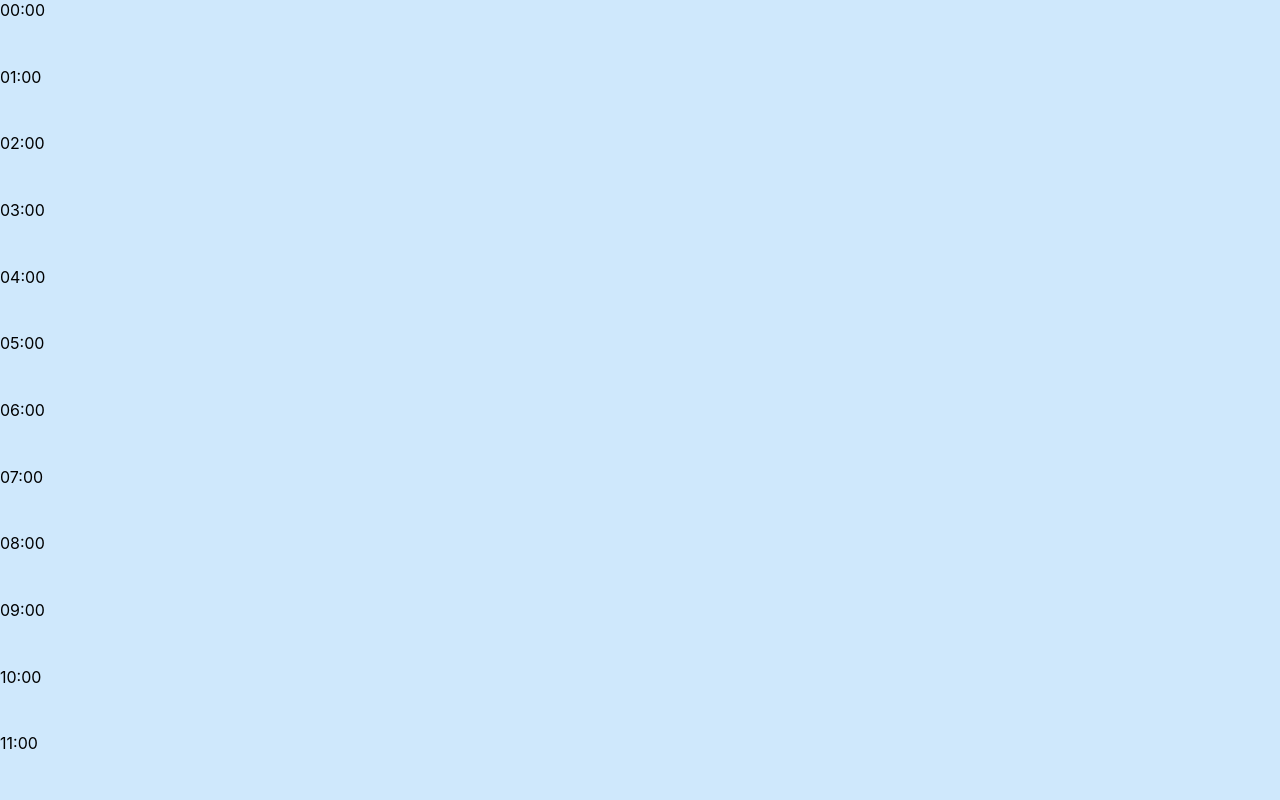
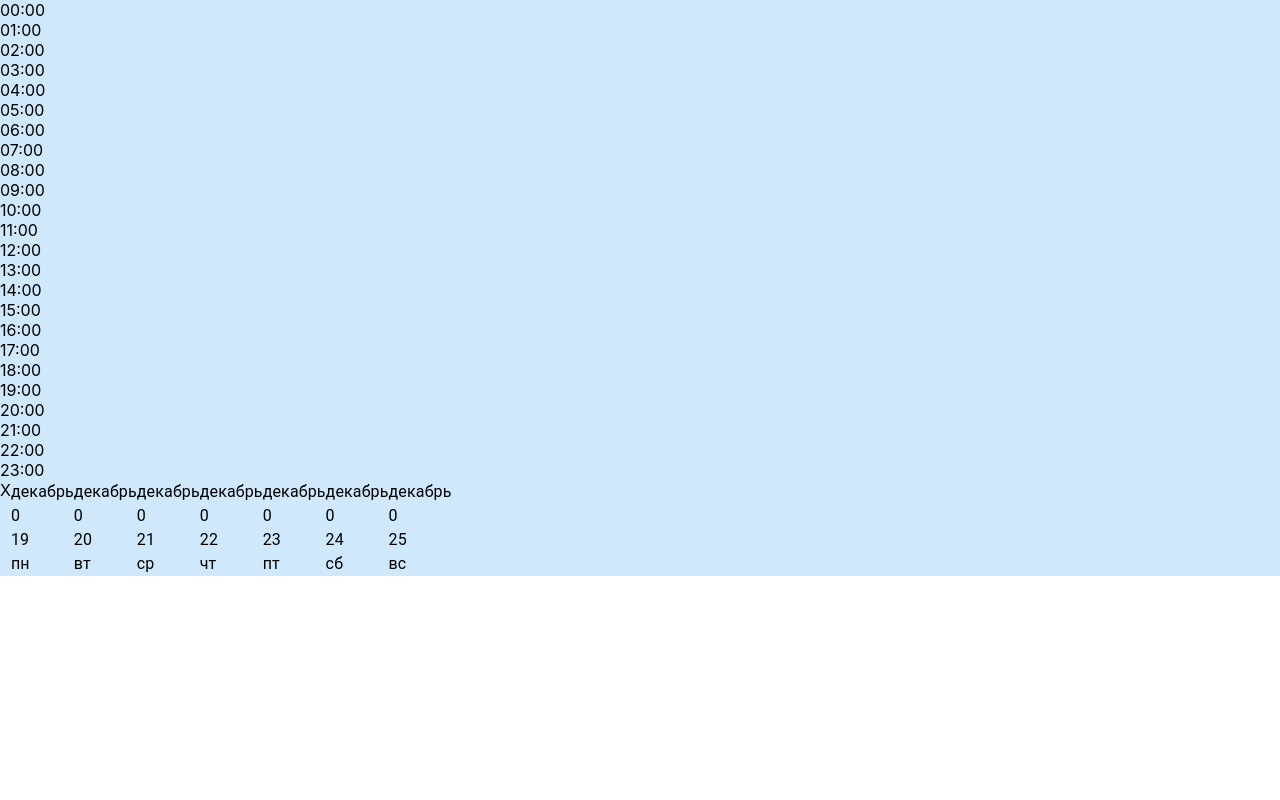
Before and after one commit to Vonubat/clinic-scheduler, a React (Create React App) app: page / in a window 1280 px wide. Shown: the top 800 px of the page. Built offline with nearby package versions, Linux system fonts and the light colour scheme.

Commit message:
feat: add TableHeaderCell component

```diff
--- a/src/components/index.ts
+++ b/src/components/index.ts
@@ -1,2 +1,3 @@
 export { Timeline } from './scheduler/Timeline';
 export { TableHeader } from './scheduler/TableHeader';
+export { TableHeaderCell } from './scheduler/TableHeaderCell';
--- a/src/components/scheduler/TableHeader.tsx
+++ b/src/components/scheduler/TableHeader.tsx
@@ -1,10 +1,10 @@
 import React from 'react';
-import { TIMELINE, locale } from '../../constants';
 import { useAppSelector } from 'hooks';
 import { timeSelector } from 'store';
 import Box from '@mui/material/Box';
 import styled from '@emotion/styled';
-import { DateTime } from 'luxon';
+import { fillDaysHelper } from 'utils';
+import { TableHeaderCell } from './TableHeaderCell';
 
 const Container = styled(Box)({
   display: 'flex',
@@ -15,14 +15,15 @@ const Cell = styled(Box)({
 });
 
 export const TableHeader = (): JSX.Element => {
-  const currentTime: DateTime = DateTime.now().setLocale(locale);
-  const dt: DateTime = useAppSelector(timeSelector).dt;
-  const days = fillDaysHelper(dt);
+  const { selectedTime } = useAppSelector(timeSelector);
+  const days = fillDaysHelper(selectedTime);
+  console.log(days);
+
   return (
     <Container>
       <Box>X</Box>
-      {TIMELINE.map((time: string): JSX.Element => {
-        return <Cell key={time}>{time}</Cell>;
+      {days.map((day): JSX.Element => {
+        return <TableHeaderCell key={day.day} day={day} />;
       })}
     </Container>
   );
--- /dev/null
+++ b/src/components/scheduler/TableHeaderCell.tsx
@@ -0,0 +1,29 @@
+import React from 'react';
+import Box from '@mui/material/Box';
+import styled from '@emotion/styled';
+import { DateTime } from 'luxon';
+import { Typography } from '@mui/material';
+import { useAppSelector } from 'hooks';
+import { timeSelector } from 'store';
+
+type Props = {
+  day: DateTime;
+};
+
+const Container = styled(Box)({
+  display: 'flex',
+  flexDirection: 'column',
+});
+
+export const TableHeaderCell = ({ day }: Props): JSX.Element => {
+  const { currentTime } = useAppSelector(timeSelector);
+
+  return (
+    <Container>
+      <Typography>{day.monthLong}</Typography>
+      <Typography>{0}</Typography>
+      <Typography>{day.day}</Typography>
+      <Typography>{day.weekdayShort}</Typography>
+    </Container>
+  );
+};
--- a/src/pages/Scheduler.tsx
+++ b/src/pages/Scheduler.tsx
@@ -1,50 +1,19 @@
 import React from 'react';
-import { useAppSelector } from 'hooks';
-import { timeSelector } from 'store';
-import { DateTime } from 'luxon';
 import Box from '@mui/material/Box';
-import { Timeline } from 'components';
+import { TableHeader, Timeline } from 'components';
 import styled from '@emotion/styled';
-
-const columns = [
-  { id: 'timeLine', label: '', maxWidth: 40 },
-  { id: 'code', label: 'ISO\u00a0Code', maxWidth: 40 },
-  {
-    id: 'population',
-    label: 'Population',
-    maxWidth: 40,
-    align: 'right',
-    format: (value: number) => value.toLocaleString('en-US'),
-  },
-  {
-    id: 'size',
-    label: 'Size\u00a0(km\u00b2)',
-    maxWidth: 40,
-    align: 'right',
-    format: (value: number) => value.toLocaleString('en-US'),
-  },
-  {
-    id: 'density',
-    label: 'Density',
-    maxWidth: 40,
-    align: 'right',
-    format: (value: number) => value.toFixed(2),
-  },
-];
 
 const Container = styled(Box)({
   backgroundColor: '#cfe8fc',
-  height: '200vh',
   display: 'flex',
+  flexDirection: 'column',
 });
 
 export const Scheduler = (): JSX.Element => {
-  const time = useAppSelector(timeSelector).dt;
-  console.log(time);
-
   return (
     <Container>
       <Timeline />
+      <TableHeader />
     </Container>
   );
 };
--- a/src/store/slices/timeSlice.ts
+++ b/src/store/slices/timeSlice.ts
@@ -3,11 +3,13 @@ import { locale } from '../../constants';
 import { DateTime } from 'luxon';
 
 type TimeState = {
-  dt: DateTime;
+  currentTime: DateTime;
+  selectedTime: DateTime;
 };
 
 const initialState: TimeState = {
-  dt: DateTime.now().setLocale(locale),
+  currentTime: DateTime.now().setLocale(locale),
+  selectedTime: DateTime.now().setLocale(locale),
 };
 
 const timeSlice = createSlice({
--- a/src/utils/fillDaysHelper.ts
+++ b/src/utils/fillDaysHelper.ts
@@ -4,7 +4,7 @@ export const fillDaysHelper = (time: DateTime): DateTime[] => {
   const firstDayOfWeek: DateTime = time.startOf('week');
   const result: DateTime[] = [];
 
-  for (let i = 0; i <= 7; i++) {
+  for (let i = 0; i < 7; i++) {
     result.push(firstDayOfWeek.plus({ days: i }));
   }
 
```
